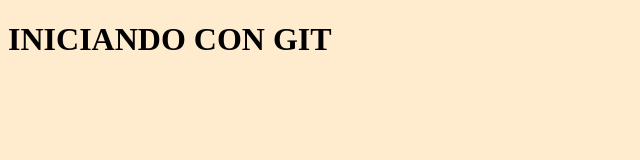
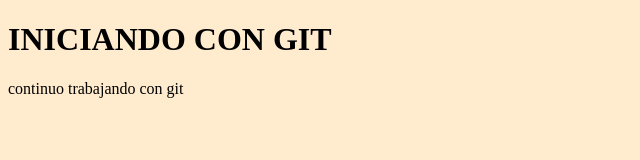
Before and after one commit to AgustinaTuzi/Proyecto-Tuzi-Agustina, a plain HTML site: page clase-9/index.html in a window 1280 px wide. Shown: the whole page, without its empty margins (0-640 px from the left). Drawn offline with Linux system fonts and the light colour scheme.

Commit message:
modifique

```diff
--- a/clase-9/index.html
+++ b/clase-9/index.html
@@ -9,5 +9,6 @@
 </head>
 <body>
     <h1>INICIANDO CON GIT</h1>
+    <p>continuo trabajando con git</p>
 </body>
 </html>
```
